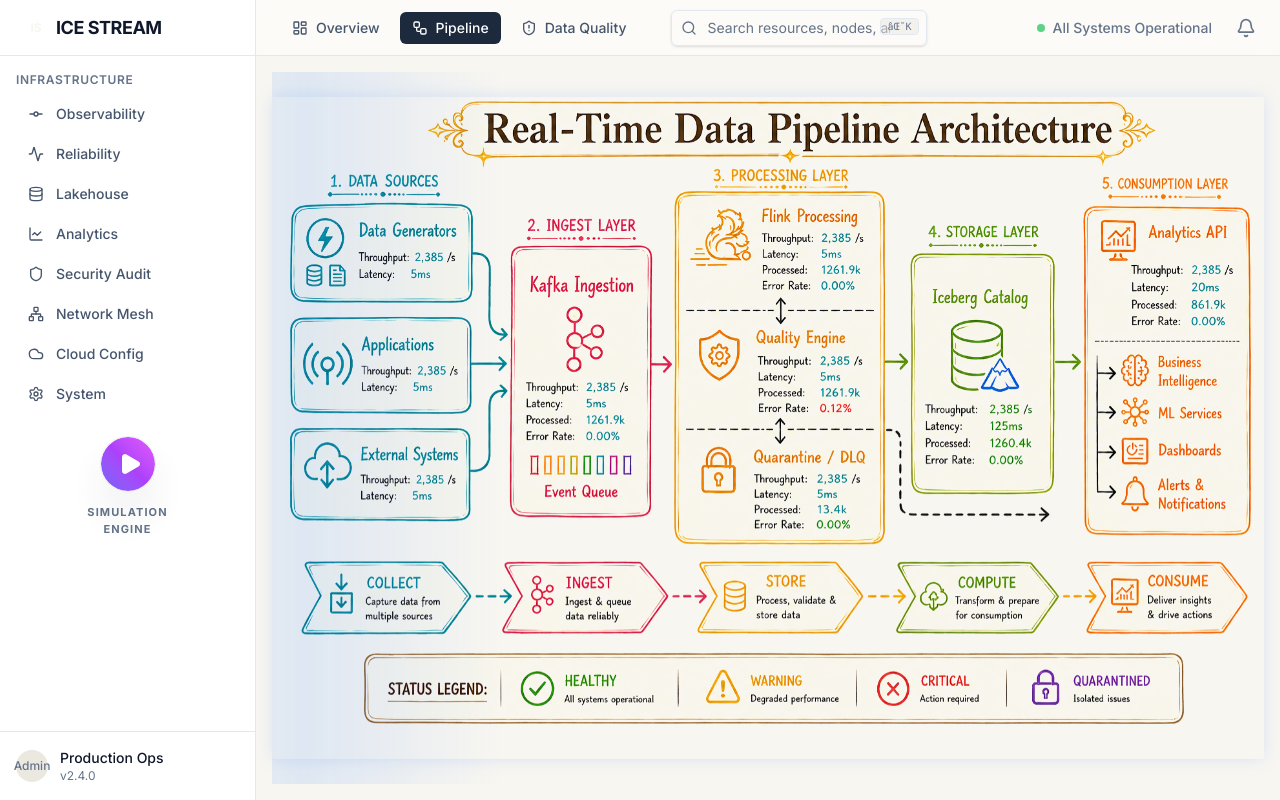
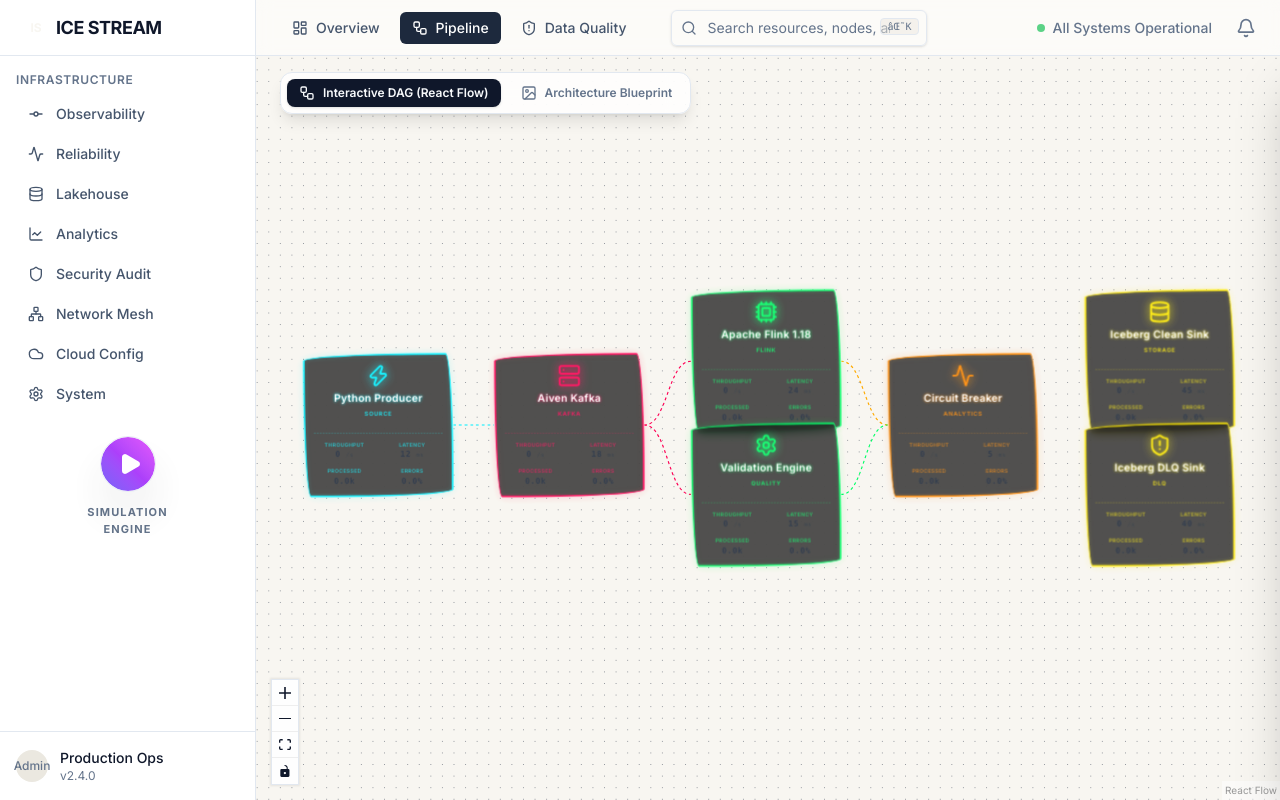
Before and after one commit to sanika-mankar/Ice-stream-lakehouse-observability, a React (Vite) app in the folder frontend/: page /console/pipeline in a window 1280 px wide. Built offline with nearby package versions, Linux system fonts and the light colour scheme; no server answers; a web font is replaced by a local one.

Commit message:
feat(frontend): render live react flow topology dag in pipeline page

```diff
--- a/frontend/src/pages/PipelinePage.tsx
+++ b/frontend/src/pages/PipelinePage.tsx
@@ -1,14 +1,126 @@
-import React from 'react';
+import { useState, useMemo } from 'react';
+import {
+  ReactFlow,
+  Background,
+  Controls,
+  BackgroundVariant
+} from '@xyflow/react';
+import '@xyflow/react/dist/style.css';
+
+import { useStore } from '../lib/store/useStore';
+import { CustomNode } from '../components/pipeline/CustomNode';
+import { CustomEdge } from '../components/pipeline/CustomEdge';
+import { NodeSidePanel } from '../components/pipeline/NodeSidePanel';
+import type { PipelineNodeData } from '../lib/types';
+import { Workflow, Image as ImageIcon } from 'lucide-react';
+
+const nodeTypes = {
+  custom: CustomNode,
+};
+
+const edgeTypes = {
+  custom: CustomEdge,
+};
 
 export default function PipelinePage() {
+  const { nodes, edges, onNodesChange, circuitBreakerStatus, metrics } = useStore();
+  const [selectedNode, setSelectedNode] = useState<PipelineNodeData | null>(null);
+  const [viewMode, setViewMode] = useState<'dag' | 'sketch'>('dag');
+
+  // Dynamically update node metrics based on live authoritative store metrics
+  const liveNodes = useMemo(() => {
+    return nodes.map(n => {
+      const data = { ...n.data };
+      if (n.id === 'circuit') {
+        data.status = circuitBreakerStatus === 'OPEN' ? 'CIRCUIT_BREAKER_OPEN' : circuitBreakerStatus === 'HALF_OPEN' ? 'DEGRADED' : 'HEALTHY';
+        data.isCircuitOpen = circuitBreakerStatus === 'OPEN';
+        data.metrics = {
+          ...data.metrics,
+          errorRate: metrics.errorRate,
+          processed: metrics.eventsProcessed,
+          throughput: metrics.throughput
+        };
+      } else if (n.id === 'kafka' || n.id === 'flink' || n.id === 'source') {
+        data.metrics = {
+          ...data.metrics,
+          throughput: metrics.throughput,
+          processed: metrics.eventsProcessed
+        };
+      } else if (n.id === 'quality') {
+        data.metrics = {
+          ...data.metrics,
+          errorRate: metrics.errorRate,
+          processed: metrics.eventsProcessed,
+          errors: metrics.invalidEvents
+        };
+      } else if (n.id === 'clean_sink') {
+        data.metrics = {
+          ...data.metrics,
+          processed: metrics.validEvents
+        };
+      } else if (n.id === 'dlq_sink') {
+        data.metrics = {
+          ...data.metrics,
+          processed: metrics.invalidEvents
+        };
+      }
+      return { ...n, data };
+    });
+  }, [nodes, circuitBreakerStatus, metrics]);
+
   return (
-    <div className="w-full h-[calc(100vh-3.5rem)] relative overflow-hidden bg-background flex items-center justify-center p-4">
+    <div className="w-full h-[calc(100vh-3.5rem)] relative overflow-hidden bg-background">
+      {/* View Switcher Header */}
+      <div className="absolute top-4 left-6 z-30 flex items-center gap-2 bg-card/80 backdrop-blur-md border border-border p-1.5 rounded-xl shadow-lg">
+        <button
+          onClick={() => setViewMode('dag')}
+          className={`flex items-center gap-2 px-3 py-1.5 rounded-lg text-xs font-semibold transition-all ${
+            viewMode === 'dag'
+              ? 'bg-primary text-primary-foreground shadow'
+              : 'text-muted-foreground hover:text-foreground'
+          }`}
+        >
+          <Workflow className="w-4 h-4" />
+          Interactive DAG (React Flow)
+        </button>
+        <button
+          onClick={() => setViewMode('sketch')}
+          className={`flex items-center gap-2 px-3 py-1.5 rounded-lg text-xs font-semibold transition-all ${
+            viewMode === 'sketch'
+              ? 'bg-primary text-primary-foreground shadow'
+              : 'text-muted-foreground hover:text-foreground'
+          }`}
+        >
+          <ImageIcon className="w-4 h-4" />
+          Architecture Blueprint
+        </button>
+      </div>
 
-      <div className="relative w-full h-full flex items-center justify-center group">
-        {/* The Image with Screen Blend Mode to remove black background */}
+      {viewMode === 'dag' ? (
+        <div className="w-full h-full relative">
+          <ReactFlow
+            nodes={liveNodes}
+            edges={edges}
+            onNodesChange={onNodesChange}
+            nodeTypes={nodeTypes}
+            edgeTypes={edgeTypes}
+            fitView
+            onNodeClick={(_, node) => setSelectedNode(node.data as PipelineNodeData)}
+            onPaneClick={() => setSelectedNode(null)}
+            className="bg-[#090d16]"
+          >
+            <Background color="#2a3346" gap={20} size={1.5} variant={BackgroundVariant.Dots} />
+            <Controls className="bg-card border border-border fill-foreground text-foreground" />
+          </ReactFlow>
+
+          {/* Node detail side panel on node click */}
+          <NodeSidePanel node={selectedNode} onClose={() => setSelectedNode(null)} />
+        </div>
+      ) : (
+        <div className="relative w-full h-full flex items-center justify-center p-8 group">
           <img
             src="/Pipeline(2).png.png"
-          alt="Pipeline Architecture"
+            alt="Pipeline Architecture Blueprint"
             className="w-full h-full object-contain pointer-events-none select-none relative z-10"
             style={{
               mixBlendMode: 'multiply',
@@ -16,20 +128,14 @@
             }}
           />
 
-        {/* Scanning 'Data Flow' wave that moves left to right */}
+          {/* Scanning Data Flow Wave */}
           <div className="absolute inset-0 z-20 pointer-events-none overflow-hidden opacity-40">
             <div
               className="absolute top-0 bottom-0 w-[40%] bg-gradient-to-r from-transparent via-blue-500/30 to-transparent"
               style={{ animation: 'scan 4.5s cubic-bezier(0.4, 0, 0.2, 1) infinite' }}
             />
-          <div
-            className="absolute top-0 bottom-0 w-[20%] bg-gradient-to-r from-transparent via-indigo-500/20 to-transparent"
-            style={{ animation: 'scan 5.5s cubic-bezier(0.4, 0, 0.2, 1) infinite reverse' }}
-          />
-        </div>
           </div>
 
-      {/* Internal CSS for the custom animations */}
           <style>{`
             @keyframes scan {
               0% { left: -50%; }
@@ -42,5 +148,7 @@
             }
           `}</style>
         </div>
+      )}
+    </div>
   );
 }
```
Lines whose indentation alone changed are shown as unchanged.
